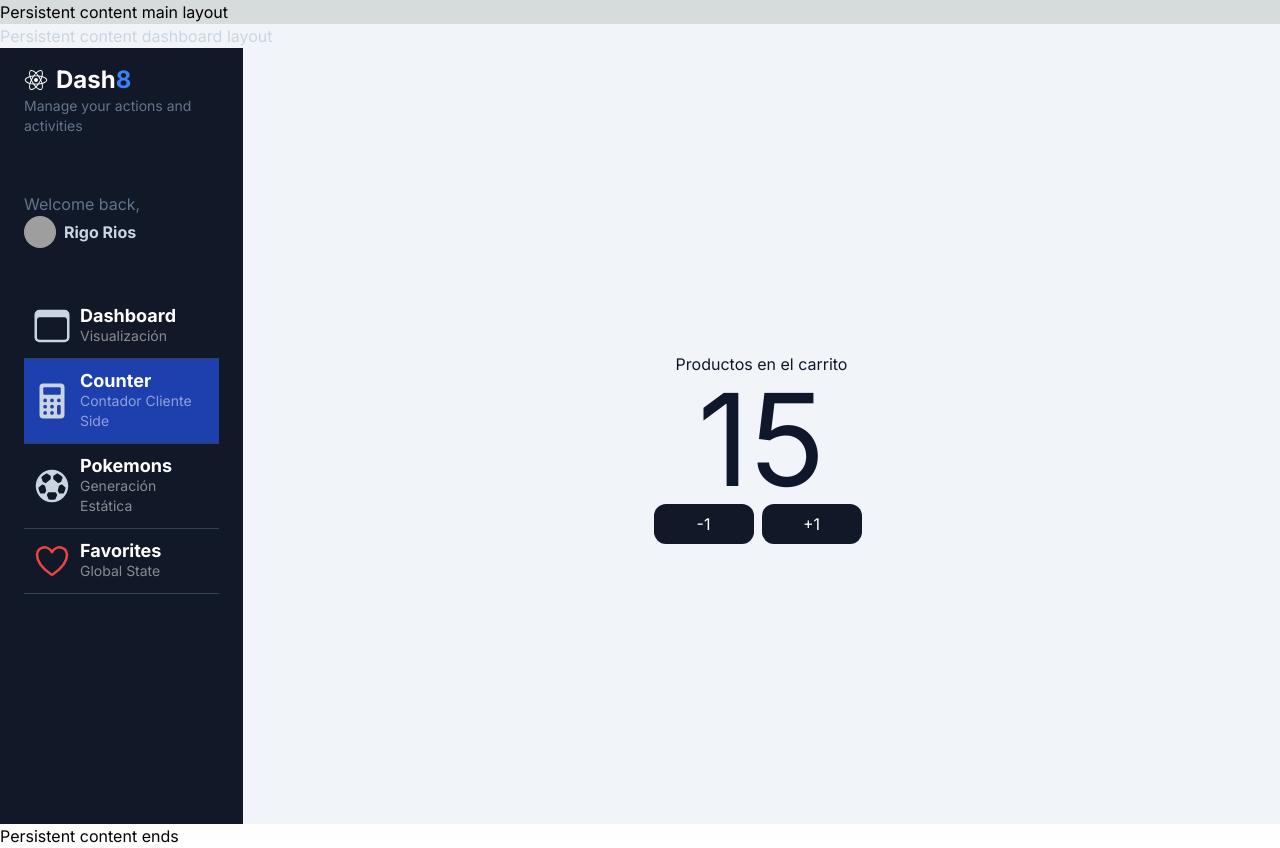
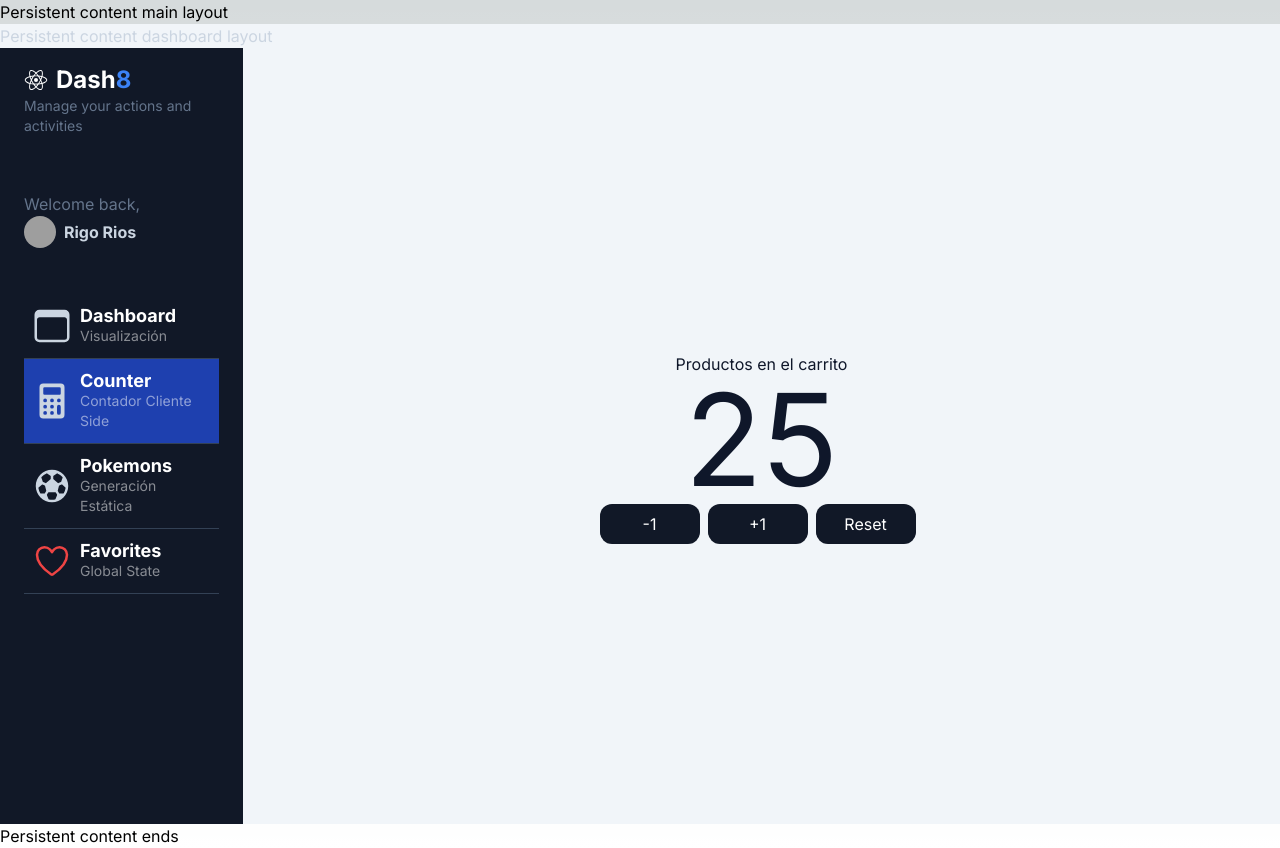
Before and after one commit to thiagoriost/Next, a Next.js app in the folder 02_my-dashboard/: page /dashboard/counter in a window 1280 px wide. Built offline with nearby package versions, Linux system fonts and the light colour scheme; grey boxes are pictures that could not be loaded.

Commit message:
ajustes reducer

```diff
--- a/02_my-dashboard/src/app/dashboard/counter/page.tsx
+++ b/02_my-dashboard/src/app/dashboard/counter/page.tsx
@@ -13,7 +13,7 @@ export default function CounterPage() {
   return (
     <div className="flex flex-col items-center justify-center w-full h-full">
       <span>Productos en el carrito</span>
-      <CartCounter value={15} />
+      <CartCounter value={25} />
 
 
     </div>
--- a/02_my-dashboard/src/shoping-cart/components/CartCounter.tsx
+++ b/02_my-dashboard/src/shoping-cart/components/CartCounter.tsx
@@ -1,5 +1,7 @@
 'use client'
-import React, { useState } from 'react'
+import { useAppDispatch, useAppSelector } from '@/store';
+import { addOne, subtractOne, resetContador, initContador } from '@/store/counter/counterSlice';
+import React, { useEffect, useState } from 'react'
 
 interface Propiedades{
     value?: number;
@@ -7,17 +9,32 @@ interface Propiedades{
 
 export const CartCounter = ({value = 0 }:Propiedades) => {
 
-  const [contador, setContador] = useState(value)
+  //const [contador, setContador] = useState(value)
+  const contador = useAppSelector((state) => state.counterReducer.contador)
+  const dispatch = useAppDispatch()
+
+  useEffect(() => {
+    dispatch(initContador(value))
+  }, [value, dispatch])
 
   return (
     <>
         <span className="text-9xl">{contador}</span>
         <div className="flex">
-            <button onClick={()=>setContador(contador - 1)} className="flex items-center justify-center p-2 rounded-xl bg-gray-900 text-white hover:bg-gray-600 transition-all w-[100px] mr-2">
+            <button
+              onClick={()=>dispatch(subtractOne())}
+              className="flex items-center justify-center p-2 rounded-xl bg-gray-900 text-white hover:bg-gray-600 transition-all w-[100px] mr-2">
             -1
             </button>
-            <button onClick={()=>setContador(contador + 1)} className="flex items-center justify-center p-2 rounded-xl bg-gray-900 text-white hover:bg-gray-600 transition-all w-[100px] mr-2">
+            <button
+              onClick={()=>dispatch(addOne())}
+              className="flex items-center justify-center p-2 rounded-xl bg-gray-900 text-white hover:bg-gray-600 transition-all w-[100px] mr-2">
             +1
+            </button>
+            <button
+              onClick={()=>dispatch(resetContador(0))}
+              className="flex items-center justify-center p-2 rounded-xl bg-gray-900 text-white hover:bg-gray-600 transition-all w-[100px] mr-2">
+            Reset
             </button>
         </div>
     </>
--- a/02_my-dashboard/src/store/counter/counterSlice.ts
+++ b/02_my-dashboard/src/store/counter/counterSlice.ts
@@ -2,20 +2,37 @@ import { createSlice } from '@reduxjs/toolkit'
 
 interface CounterState {
     contador: number;
+    isReady: boolean;
 }
 
 const initialState: CounterState = {
-    contador: 5
+    contador: 5,
+    isReady: false
 }
 
 const counterSlice = createSlice({
   name: 'contador',
   initialState,
   reducers: {
+    initContador(state, action: { payload: number }) {
+        if (state.isReady) return;
+        state.contador = action.payload
+        state.isReady = true
+    },
+    addOne(state) {
+      state.contador += 1
+    },
+    subtractOne(state) {
+      state.contador -= 1
+    },
+    resetContador(state, action: { payload: number }) {
+        if (action.payload < 0) action.payload = 0;
+        state.contador = action.payload
+    }
 
   }
 });
 
-export const {} = counterSlice.actions
+export const { addOne, subtractOne, resetContador, initContador } = counterSlice.actions
 
 export default counterSlice.reducer
```
